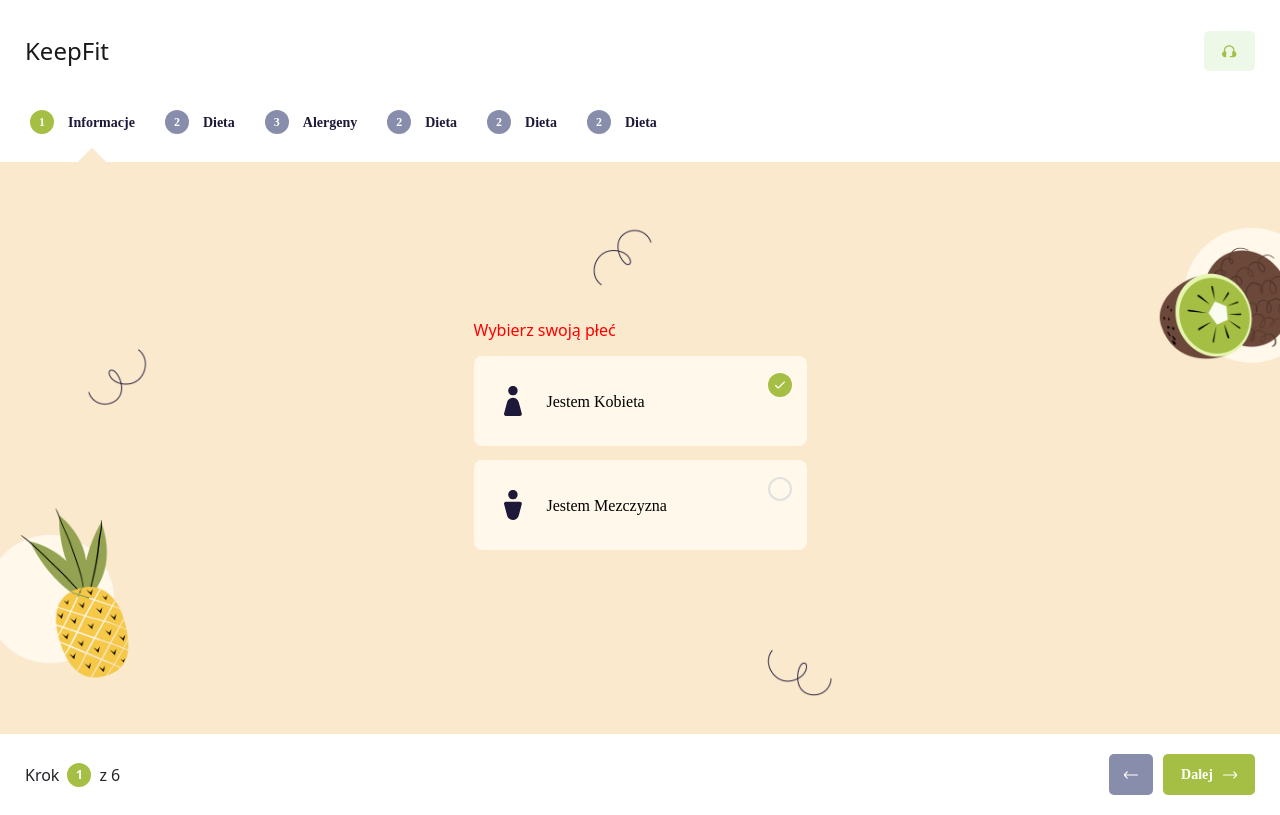
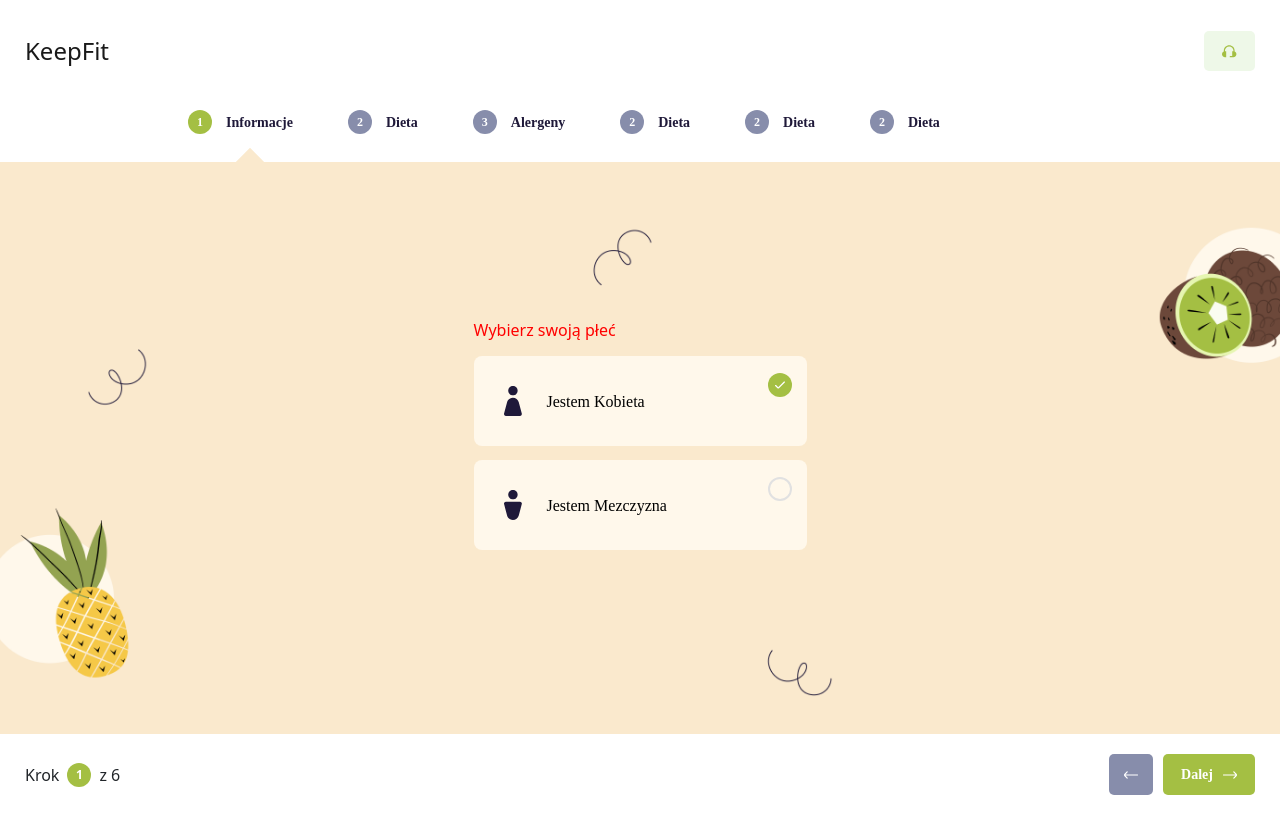
Before and after one commit to DamianTarczon/FitApp-frontend, a React (Create React App) app: page / in a window 1280 px wide. Built offline with nearby package versions, Linux system fonts and the light colour scheme; a web font is replaced by a local one.

Commit message:
add step header desktop styling

```diff
--- a/src/App.scss
+++ b/src/App.scss
@@ -1,3 +1,6 @@
+@import "~bootstrap/scss/bootstrap";
+@import './styles/config';
+
 body {
   background-color: white;
 }
--- a/src/components/StepHeader/index.scss
+++ b/src/components/StepHeader/index.scss
@@ -1,3 +1,6 @@
+@import "~bootstrap/scss/bootstrap";
+
+//mobile styling
 .step-header-container {
   height: 80px;
   display: flex;
@@ -12,3 +15,18 @@
 .step-header-container::-webkit-scrollbar {
   display: none;
 }
+//end mobile styling
+
+
+//desktop styling
+@include media-breakpoint-up(sm){
+.step-header-container {
+  padding: 0px 188px;
+  gap: 55px;
+}
+
+.step-header-container::-webkit-scrollbar {
+  display: none;
+}
+}
+//end desktopstyling
```
